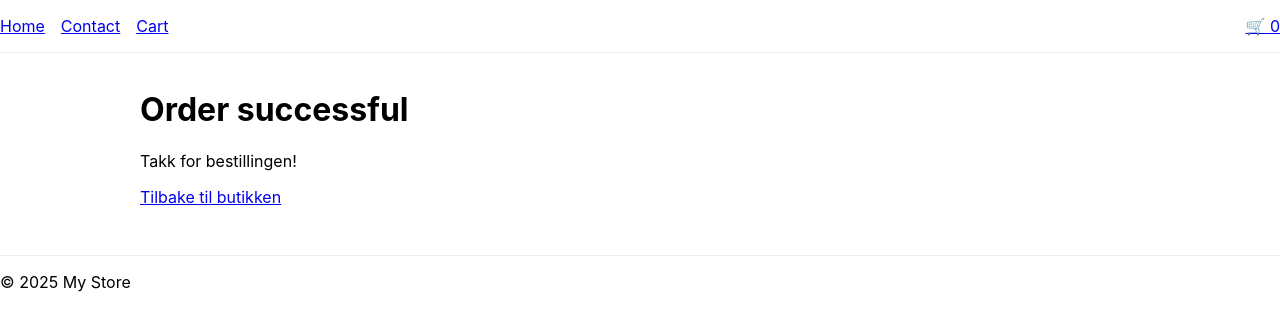
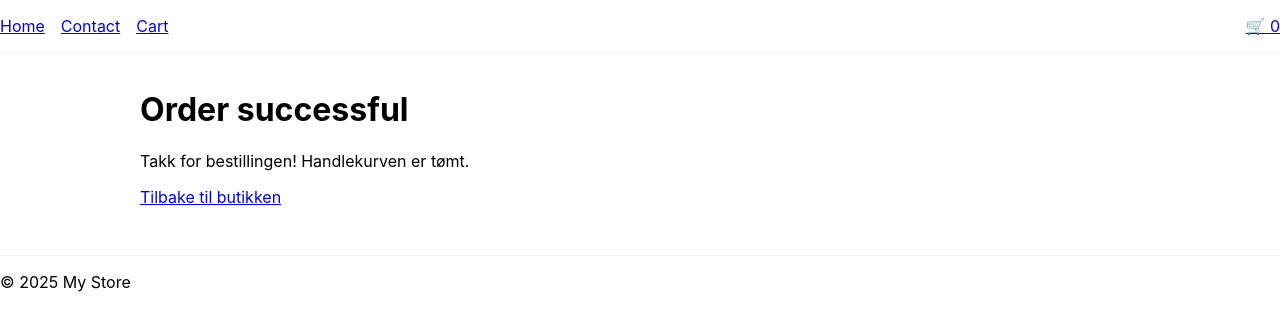
Before and after one commit to KineOnes/noroff-ecom, a React (Create React App) app: page /checkout/success in a window 1280 px wide. Shown: the top 330 px of the page. Built offline with nearby package versions, Linux system fonts and the light colour scheme.

Commit message:
Empty cart on successpage

```diff
--- a/src/pages/CheckoutSuccessPage.jsx
+++ b/src/pages/CheckoutSuccessPage.jsx
@@ -1,10 +1,19 @@
+// src/pages/CheckoutSuccessPage.jsx
+import { useEffect } from "react";
 import { Link } from "react-router-dom";
+import { useCart } from "../context/CartContext";
 
 export default function CheckoutSuccessPage() {
+  const { clear } = useCart();
+
+  useEffect(() => {
+    clear(); // clear once on mount
+  }, []); // 👈 empty dependency array prevents infinite loop
+
   return (
     <>
       <h1>Order successful</h1>
-      <p>Takk for bestillingen!</p>
+      <p>Takk for bestillingen! Handlekurven er tømt.</p>
       <Link to="/">Tilbake til butikken</Link>
     </>
   );
```
